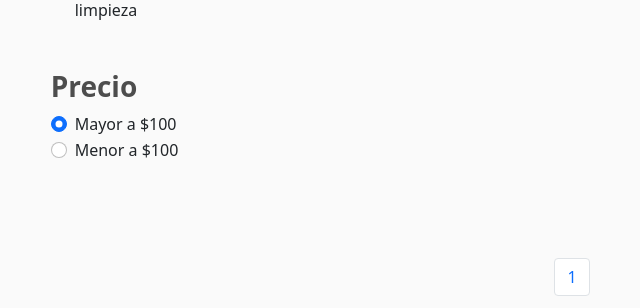
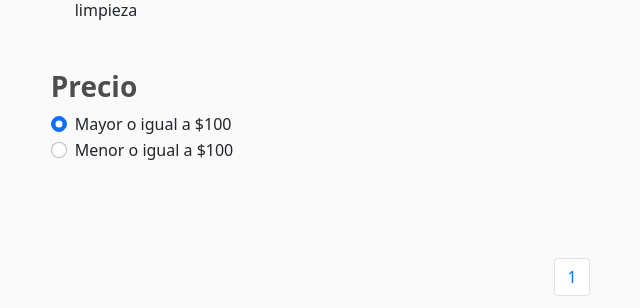
Before and after one commit to daniellobaton/CalizaInfoVI, a Django app: page /ourProducts/ in a window 1280 px wide. Shown: the part 300-608 px from the top of the page, without its empty margins (68-708 px from the left). Run offline with Django 4.2, Linux system fonts and the light colour scheme; data that the repository does not hold is empty; some libraries are stand-ins or nearby versions.

Commit message:
mayor o menor a 100

```diff
--- a/caliza/templates/caliza/ourProducts.html
+++ b/caliza/templates/caliza/ourProducts.html
@@ -57,11 +57,11 @@
             <h3 class="fw-bold"> Precio </h3>
             <div class="form-check">
                 <input class="form-check-input" id="rbMayor" type="radio" name="exampleRadios2" id="exampleRadios2" value="option2" checked>
-                <label class="form-check-label"  for="exampleRadios2"> Mayor a $100 </label>
+                <label class="form-check-label"  for="exampleRadios2"> Mayor o igual a $100 </label>
             </div>
             <div class="form-check mb-5">
                 <input class="form-check-input" id="rbMenor" type="radio" name="exampleRadios2" id="exampleRadios2" value="option2">
-                <label class="form-check-label" for="exampleRadios2"> Menor a $100 </label>
+                <label class="form-check-label" for="exampleRadios2"> Menor o igual a $100 </label>
             </div>
              <!-- <h3 class="fw-bold"> Calificación </h3>
                 <svg xmlns="http://www.w3.org/2000/svg" width="16" height="16" fill="currentColor" class="bi bi-star-fill" viewBox="0 0 16 16">
```
